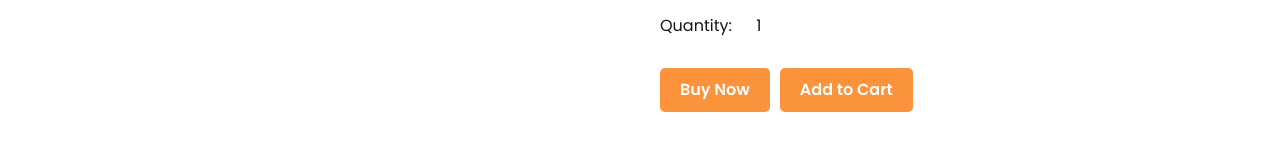
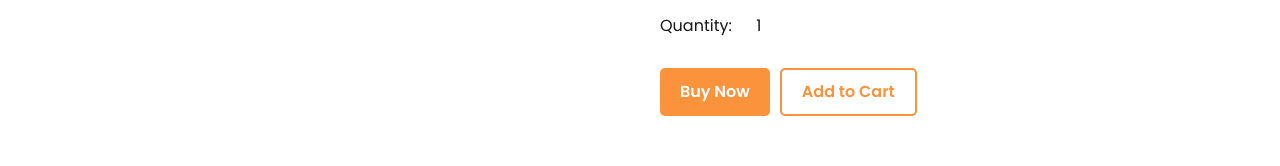
Before and after one commit to noorverma/venus-consulting, a Next.js app: page /product/1 in a window 1280 px wide. Shown: the part 176-342 px from the top of the page. Built offline with nearby package versions, Linux system fonts and the light colour scheme; no server answers; the database is empty.

Commit message:
Cart button styling

```diff
--- a/app/components/AddToCartButton.js
+++ b/app/components/AddToCartButton.js
@@ -13,9 +13,9 @@ const AddToCartButton = ({ product, quantity }) => {
       onClick={handleAddToCart}
       style={{
         padding: '10px 20px',
-        backgroundColor: '#FB923C',
-        color: '#fff',
-        border: 'none',
+        backgroundColor: '#fff',
+        color: '#FB923C',
+        border: '2px solid #FB923C',
         borderRadius: '5px',
         cursor: 'pointer',
         marginTop: '20px',
```
